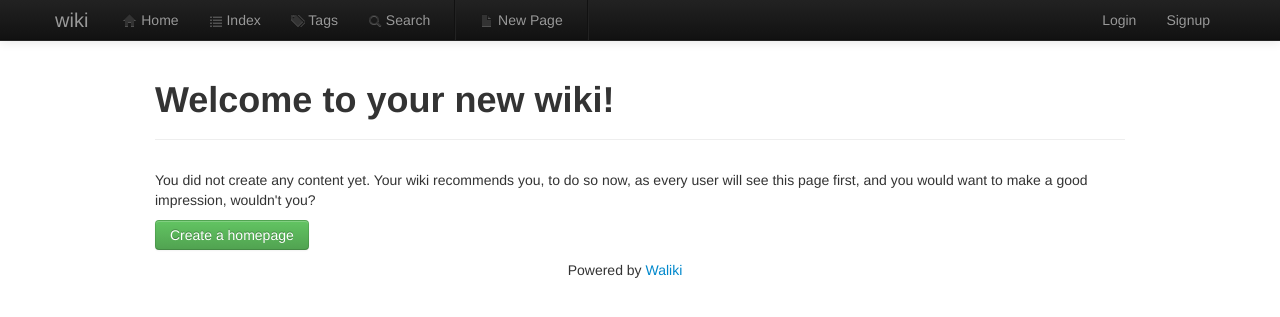
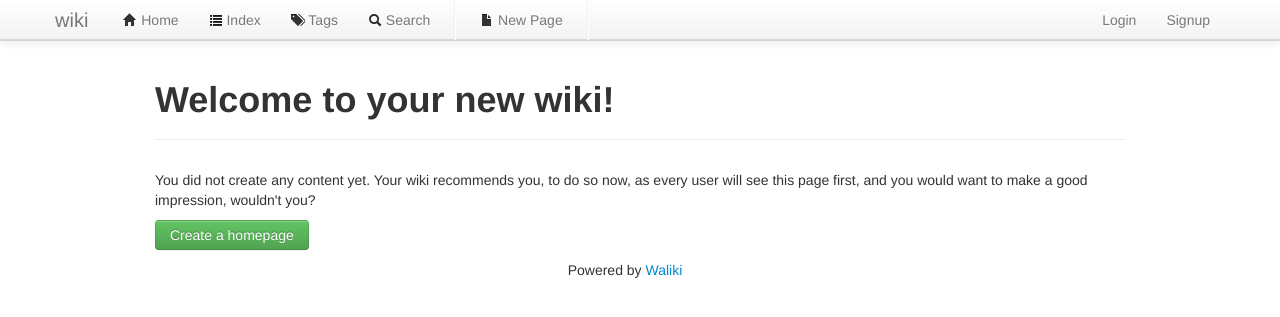
Before and after one commit to yatel-bi/wiki, a Flask app: page / in a window 1280 px wide. Shown: the top 317 px of the page. Run offline with Flask 2, Linux system fonts and the light colour scheme; some libraries are stand-ins or nearby versions.

Commit message:
removed navbar inverse

```diff
--- a/waliki/templates/base.html
+++ b/waliki/templates/base.html
@@ -13,7 +13,7 @@
     </head>
 
     <body>
-        <div class="navbar navbar-fixed-top navbar-inverse">
+        <div class="navbar navbar-fixed-top">
             <div class="navbar-inner">
                 <div class="container">
                     <div class="row">
```
